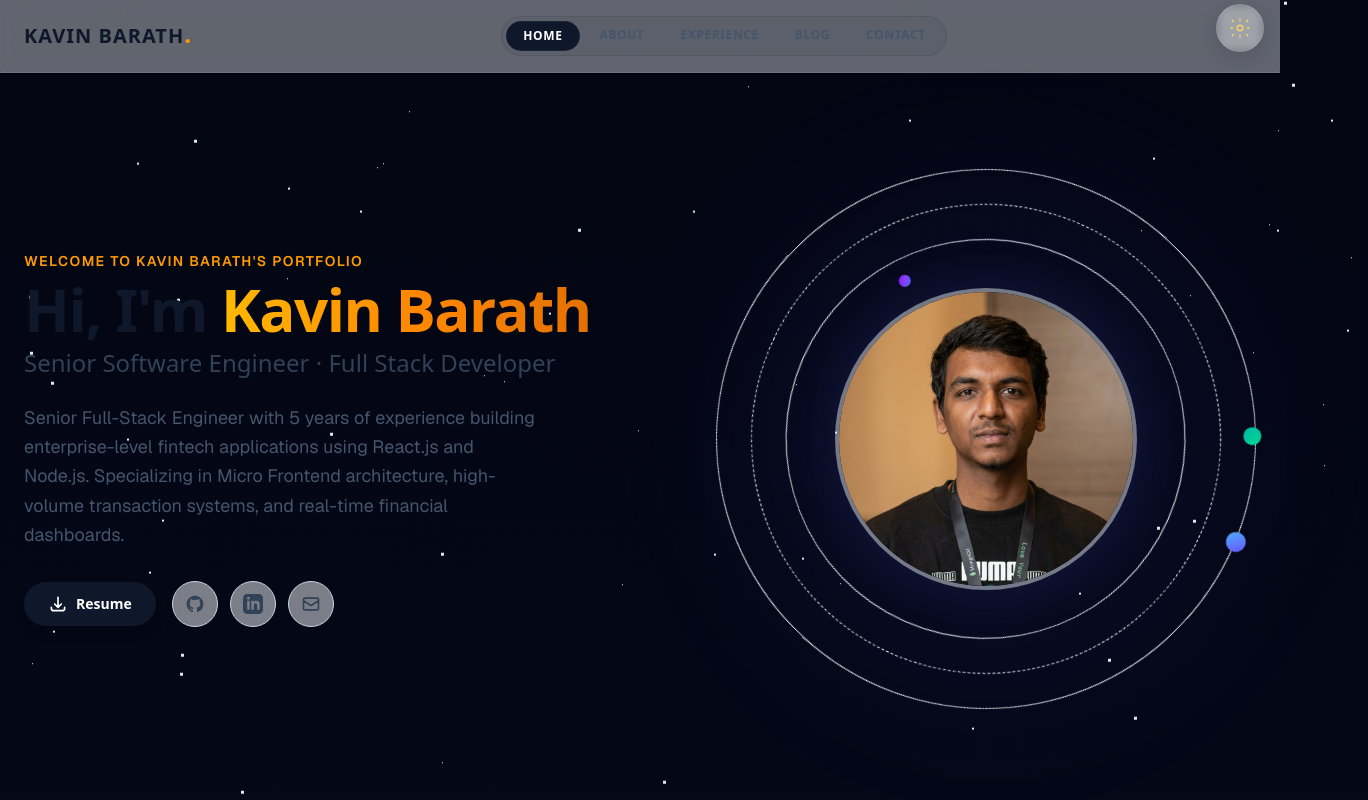
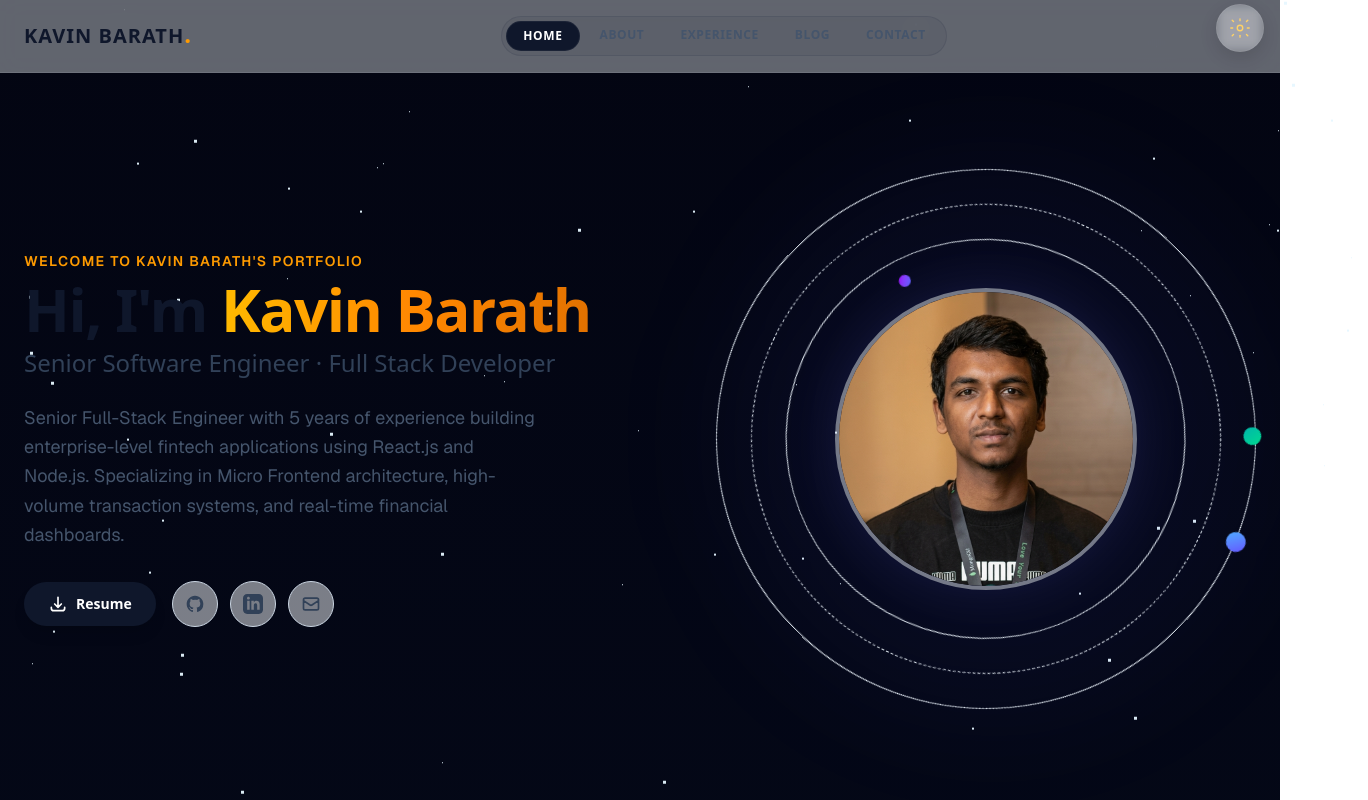
Before and after one commit to Kavin-Brat/personal-portfolio-2k26, a Next.js app: page / in a window 1280 px wide. Shown: the top 800 px of the page, 1368 px wide, since content can reach past the window. Built offline with nearby package versions, Linux system fonts and the light colour scheme.

Commit message:
layout bug fixes

```diff
--- a/app/components/Header.tsx
+++ b/app/components/Header.tsx
@@ -126,7 +126,7 @@ const Header: React.FC = () => {
 
       <div
         className={`fixed inset-y-0 right-0 w-64 bg-slate-100/90 dark:bg-slate-950/95 backdrop-blur-xl transform ${
-          isOpen ? "translate-x-0" : "translate-x-full"
+          isOpen ? "translate-x-0 pointer-events-auto" : "translate-x-full pointer-events-none invisible"
         } transition-transform duration-300 ease-in-out z-40 border-l border-slate-200/20 dark:border-white/5 flex flex-col p-6 pt-24 gap-4 md:hidden`}
       >
         {NAV_ITEMS.map((item) => (
--- a/app/globals.css
+++ b/app/globals.css
@@ -80,12 +80,19 @@
     456px 1532px var(--star-color), 177px 383px var(--star-color), 41px 1785px var(--star-color), 622px 1642px var(--star-color);
 }
 
+html,
+body {
+  margin: 0;
+  padding: 0;
+  width: 100%;
+  max-width: 100%;
+  overflow-x: hidden;
+}
+
 body {
   color: var(--page-text);
   background-color: #000;
   min-height: 100vh;
-  margin: 0;
-  overflow-x: hidden;
   font-family: ui-sans-serif, system-ui, sans-serif;
 }
 
```
